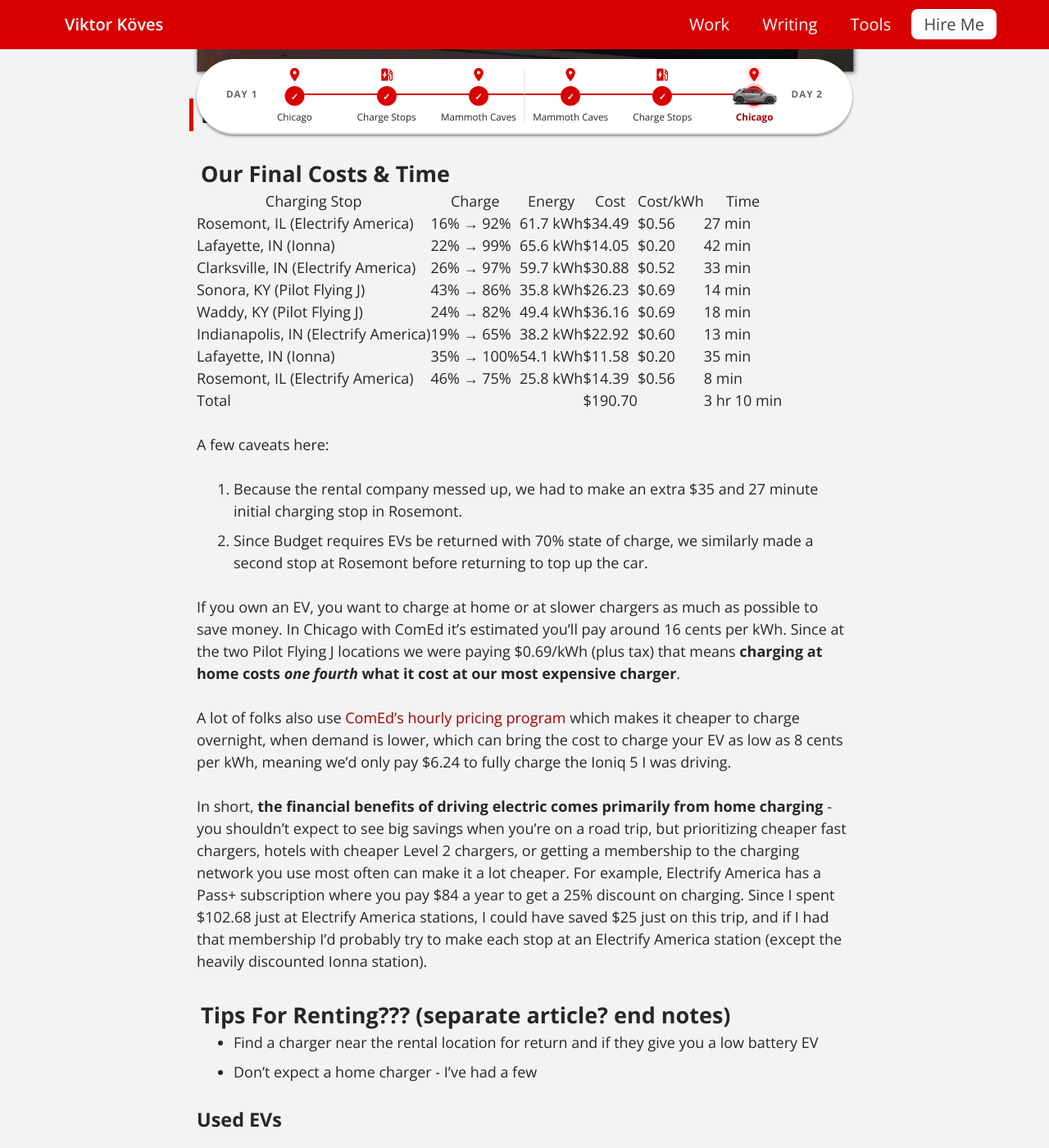
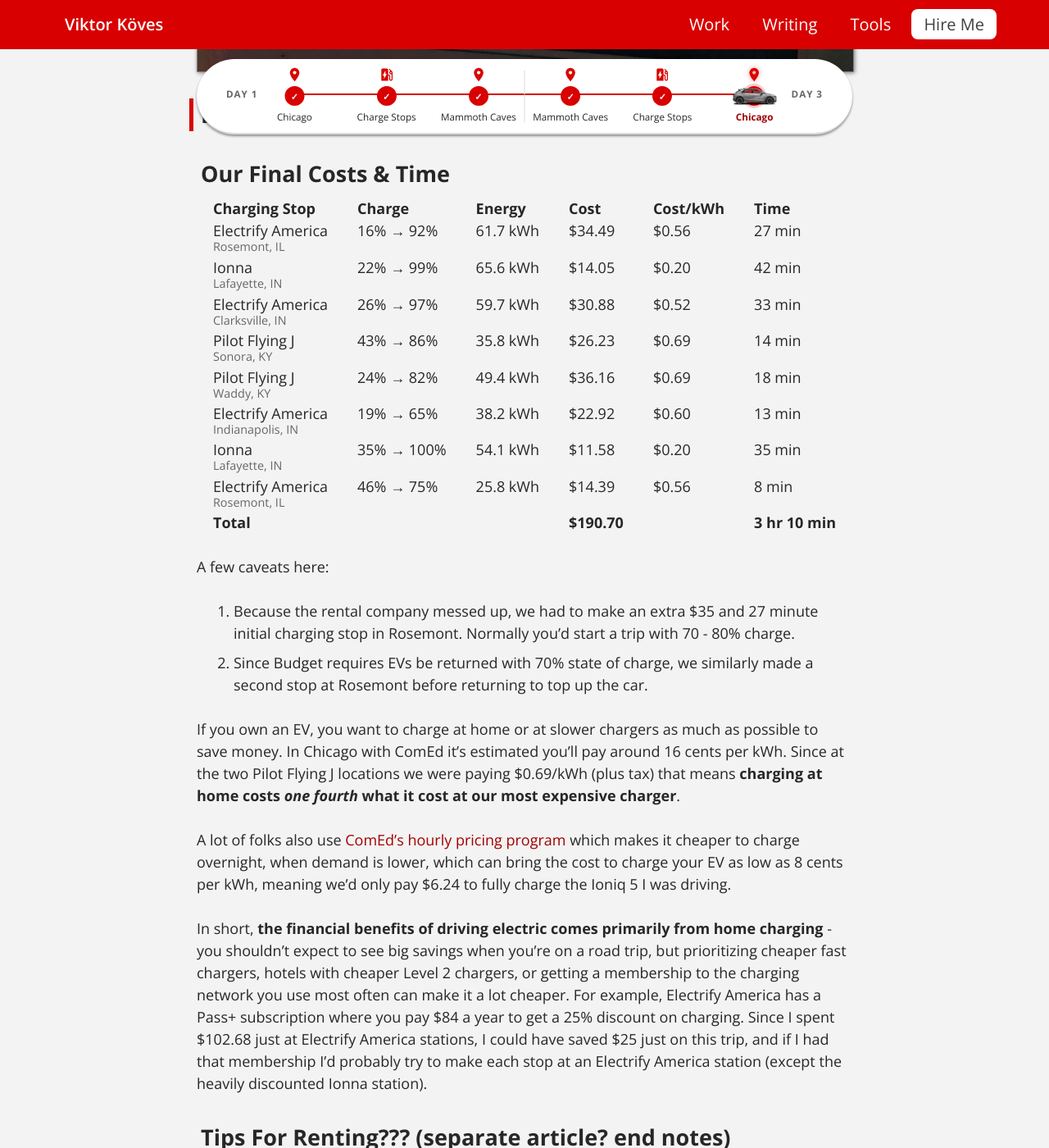
Before and after one commit to vkoves/vkoves.github.io, a Jekyll site: the page built from _posts/2026-07-15-ev-road-tripping.md, in a window 1280 px wide and 1400 px high, scrolled down 14500 px. Shown: the whole window at 82% size. Built offline with Jekyll 4.4.1, drawn with Linux system fonts in a browser that asks for light colours.

Commit message:
Clean up cost table

```diff
--- a/_posts/2026-07-15-ev-road-tripping.md
+++ b/_posts/2026-07-15-ev-road-tripping.md
@@ -220,21 +220,25 @@
 
 ## Our Final Costs & Time
 
-| Charging Stop                        | Charge     | Energy   | Cost    | Cost/kWh | Time       |
-| ------------------------------------ | ---------- | -------- | ------- | -------- | ---------- |
-| Rosemont, IL (Electrify America)     | 16% → 92%  | 61.7 kWh | $34.49  | $0.56    | 27 min     |
-| Lafayette, IN (Ionna)                | 22% → 99%  | 65.6 kWh | $14.05  | $0.20    | 42 min     |
-| Clarksville, IN (Electrify America)  | 26% → 97%  | 59.7 kWh | $30.88  | $0.52    | 33 min     |
-| Sonora, KY (Pilot Flying J)          | 43% → 86%  | 35.8 kWh | $26.23  | $0.69    | 14 min     |
-| Waddy, KY (Pilot Flying J)           | 24% → 82%  | 49.4 kWh | $36.16  | $0.69    | 18 min     |
-| Indianapolis, IN (Electrify America) | 19% → 65%  | 38.2 kWh | $22.92  | $0.60    | 13 min     |
-| Lafayette, IN (Ionna)                | 35% → 100% | 54.1 kWh | $11.58  | $0.20    | 35 min     |
-| Rosemont, IL (Electrify America)     | 46% → 75%  | 25.8 kWh | $14.39  | $0.56    | 8 min      |
-| Total                                |            |          | $190.70 |          | 3 hr 10 min |
+<div class="cost-table" markdown="1">
+
+| Charging Stop | Charge | Energy | Cost | Cost/kWh | Time |
+| --- | --- | --- | --- | --- | --- |
+| Electrify America<br><span class="cost-table__location">Rosemont, IL</span> | 16% → 92% | 61.7 kWh | $34.49 | $0.56 | 27 min |
+| Ionna<br><span class="cost-table__location">Lafayette, IN</span> | 22% → 99% | 65.6 kWh | $14.05 | $0.20 | 42 min |
+| Electrify America<br><span class="cost-table__location">Clarksville, IN</span> | 26% → 97% | 59.7 kWh | $30.88 | $0.52 | 33 min |
+| Pilot Flying J<br><span class="cost-table__location">Sonora, KY</span> | 43% → 86% | 35.8 kWh | $26.23 | $0.69 | 14 min |
+| Pilot Flying J<br><span class="cost-table__location">Waddy, KY</span> | 24% → 82% | 49.4 kWh | $36.16 | $0.69 | 18 min |
+| Electrify America<br><span class="cost-table__location">Indianapolis, IN</span> | 19% → 65% | 38.2 kWh | $22.92 | $0.60 | 13 min |
+| Ionna<br><span class="cost-table__location">Lafayette, IN</span> | 35% → 100% | 54.1 kWh | $11.58 | $0.20 | 35 min |
+| Electrify America<br><span class="cost-table__location">Rosemont, IL</span> | 46% → 75% | 25.8 kWh | $14.39 | $0.56 | 8 min |
+| Total | | | $190.70 | | 3 hr 10 min |
+
+</div>
 
 A few caveats here:
 
-1. Because the rental company messed up, we had to make an extra $35 and 27 minute initial charging stop in Rosemont.
+1. Because the rental company messed up, we had to make an extra $35 and 27 minute initial charging stop in Rosemont. Normally you'd start a trip with 70 - 80% charge.
 2. Since Budget requires EVs be returned with 70% state of charge, we similarly made a second stop at Rosemont before returning to top up the car.
 
 If you own an EV, you want to charge at home or at slower chargers as much as possible to save money.
--- a/css/articles/ev-road-trip.scss
+++ b/css/articles/ev-road-trip.scss
@@ -3,6 +3,67 @@
 
 @use 'variables/colors' as *;
 @use 'variables/sizing' as *;
+
+// Horizontal breathing room between the cost table's columns
+$cost-table-cell-padding-x: 1rem;
+// Relative size of the location line beneath each charging brand
+$cost-table-location-font-size: 0.8rem;
+// Vertical padding on the two-line title column to offset its tight line-height
+$cost-table-title-padding-y: 4px;
+
+.cost-table {
+  margin-top: 0.5rem;
+
+  th,
+  td {
+    padding-left: $cost-table-cell-padding-x;
+    padding-right: $cost-table-cell-padding-x;
+  }
+
+  // Left-align the column titles
+  th {
+    text-align: left;
+  }
+
+  // Tighten the two-line brand/location title column and add back a little
+  // vertical breathing room
+  td:first-child {
+    line-height: 1;
+    padding-top: $cost-table-title-padding-y;
+    padding-bottom: $cost-table-title-padding-y;
+  }
+
+  tr:first-child td {
+    padding-bottom: 0.25rem;
+  }
+
+  // Bold the final total row
+  tr:last-child {
+    font-weight: 700;
+  }
+
+  // Charging location shown smaller and faded beneath its brand
+  &__location {
+    font-size: $cost-table-location-font-size;
+    color: var(--text-color-faded);
+  }
+
+  // On desktop the table no longer fits in the narrow article column, so break
+  // it out of the content area and center it against the viewport instead. The
+  // full-bleed trick (100vw + translateX) frees it from the parent's width.
+  @media (min-width: $desktop-min-width) {
+    width: 100vw;
+    margin-left: 50%;
+    transform: translateX(-50%);
+
+    table {
+      width: auto;
+      max-width: $max-cont-width;
+      margin-left: auto;
+      margin-right: auto;
+    }
+  }
+}
 
 h2 {
   border-left: 5px solid transparent;
--- a/js/articles/ev-road-trip.js
+++ b/js/articles/ev-road-trip.js
@@ -112,7 +112,7 @@
           <span class="trip-stop__label">{{ stop.label }}</span>
         </a>
         </div>
-        <span class="trip-days__label">Day 2</span>
+        <span class="trip-days__label">Day 3</span>
       </div>
     </nav>
   `
```
